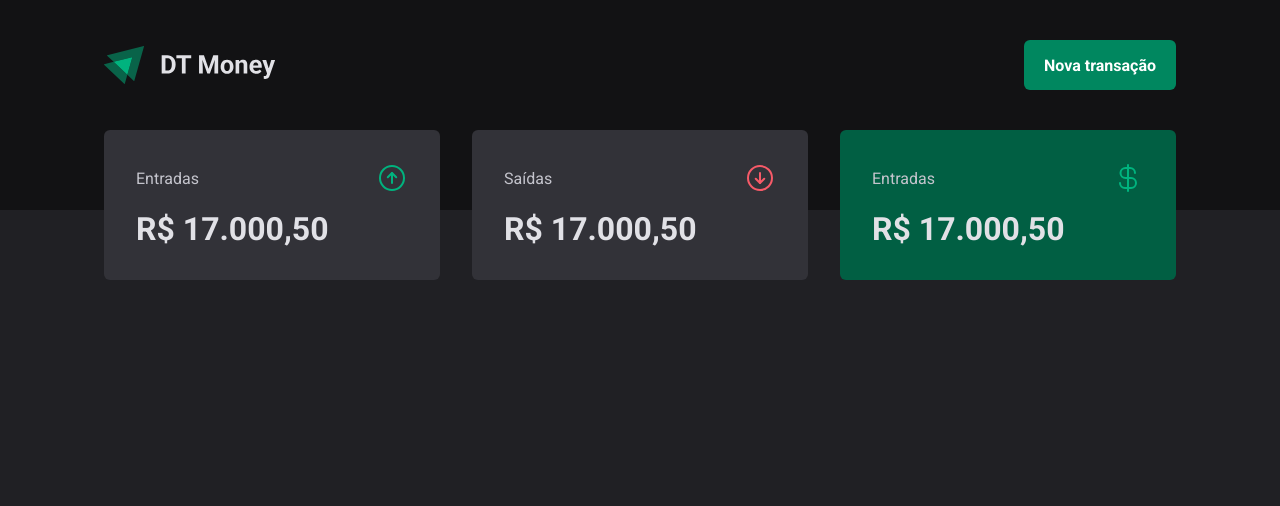
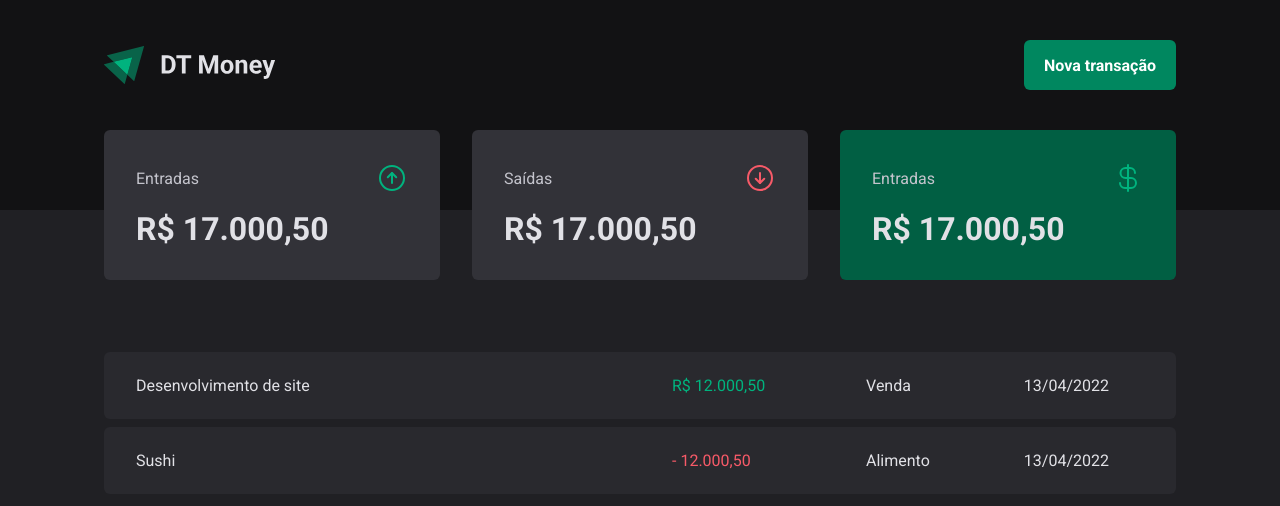
Before and after one commit to igor-marchi/03-dt-money, a React (Vite) app: page / in a window 1280 px wide. Shown: the top 506 px of the page. Built offline with nearby package versions, Linux system fonts and the light colour scheme.

Commit message:
create TransactionsTable

```diff
--- a/src/pages/Transactions/index.tsx
+++ b/src/pages/Transactions/index.tsx
@@ -1,11 +1,39 @@
 import { Header } from "../../components/Header";
 import { Summary } from "../../components/Summary";
+import {
+  PriceHighlight,
+  TransactionsContainer,
+  TransactionsTable,
+} from "./styles";
 
 export function Transactions() {
   return (
     <div>
       <Header />
       <Summary />
+
+      <TransactionsContainer>
+        <TransactionsTable>
+          <tbody>
+            <tr>
+              <td>Desenvolvimento de site</td>
+              <td>
+                <PriceHighlight variant="income">R$ 12.000,50</PriceHighlight>
+              </td>
+              <td>Venda</td>
+              <td>13/04/2022</td>
+            </tr>
+            <tr>
+              <td>Sushi</td>
+              <td>
+                <PriceHighlight variant="outcome">- 12.000,50</PriceHighlight>
+              </td>
+              <td>Alimento</td>
+              <td>13/04/2022</td>
+            </tr>
+          </tbody>
+        </TransactionsTable>
+      </TransactionsContainer>
     </div>
   );
 }
--- a/src/pages/Transactions/styles.ts
+++ b/src/pages/Transactions/styles.ts
@@ -0,0 +1,42 @@
+import styled from "styled-components";
+
+export const TransactionsContainer = styled.main`
+  width: 100%;
+  max-width: 1120px;
+  margin: 4rem auto 0;
+  padding: 0 1.5rem;
+`;
+
+export const TransactionsTable = styled.table`
+  width: 100%;
+  border-collapse: separate;
+  border-spacing: 0 0.5rem;
+  /* margin-top: 1.5rem; */
+
+  td {
+    padding: 1.5rem 2rem;
+    background: ${(props) => props.theme["gray-700"]};
+
+    &:first-child {
+      width: 50%;
+      border-top-left-radius: 6px;
+      border-bottom-left-radius: 6px;
+    }
+
+    &:last-child {
+      border-top-right-radius: 6px;
+      border-bottom-right-radius: 6px;
+    }
+  }
+`;
+
+interface PriceHighlight {
+  variant: "income" | "outcome";
+}
+
+export const PriceHighlight = styled.span<PriceHighlight>`
+  color: ${(props) =>
+    props.variant === "income"
+      ? props.theme["green-300"]
+      : props.theme["red-300"]};
+`;
```
